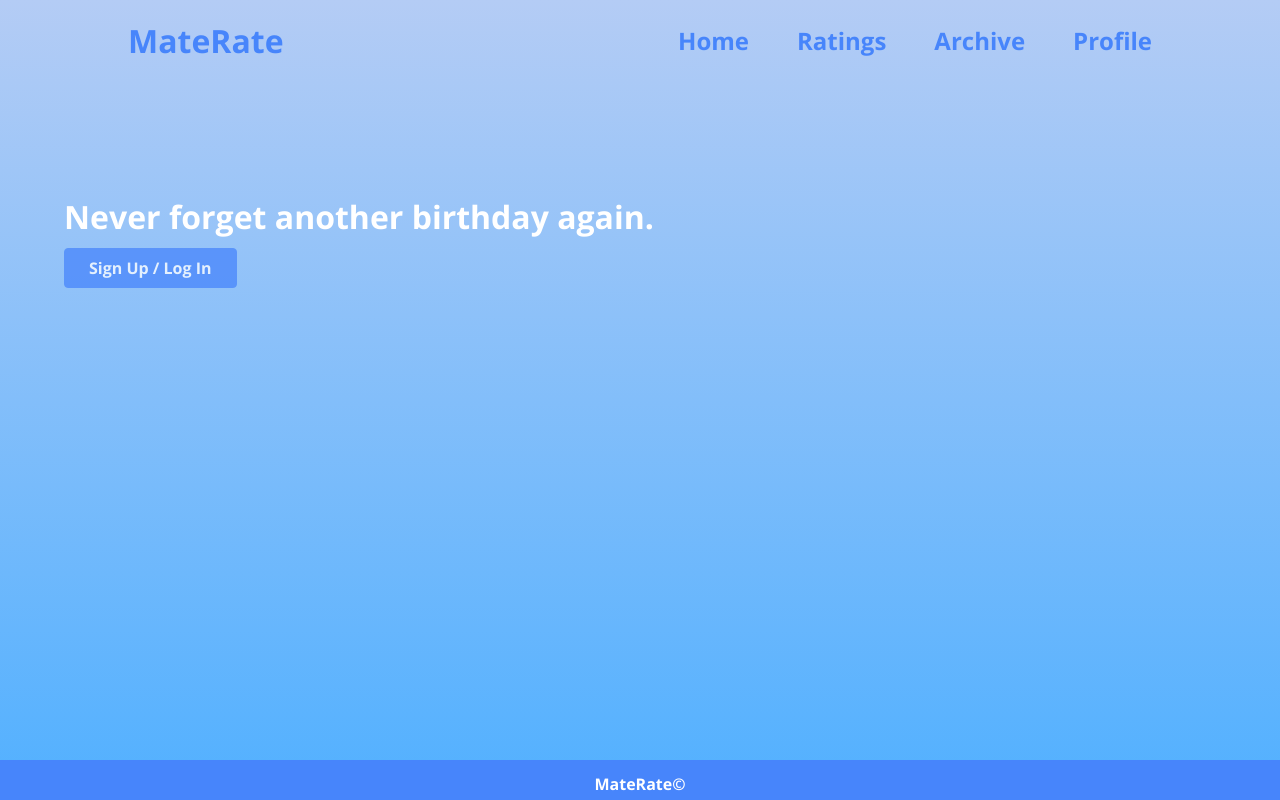
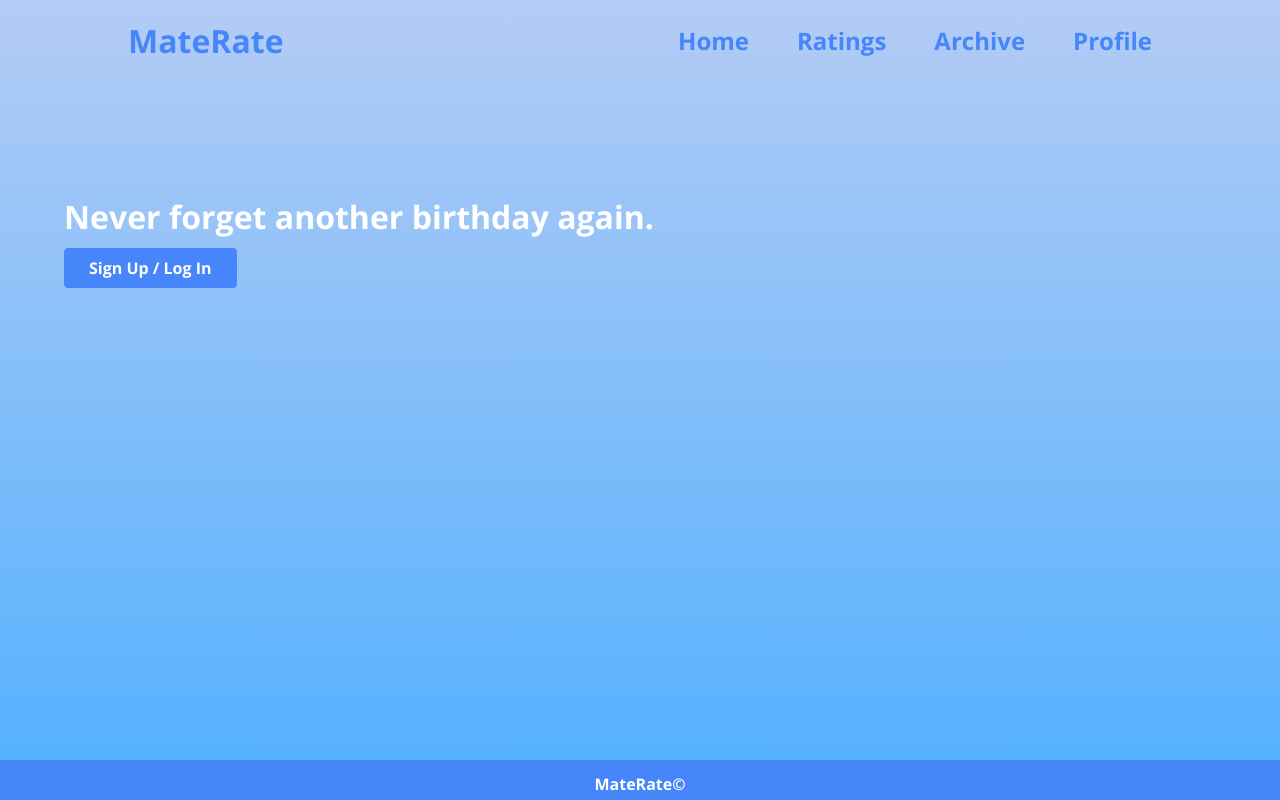
Before and after one commit to EvanDyce/stormhacks-2023, a React (Create React App) app in the folder stormhacks-react/: page / in a window 1280 px wide. In both pictures the pointer is over the button "Sign Up / Log In". Built offline with nearby package versions, Linux system fonts and the light colour scheme.

Commit message:
button change

```diff
--- a/stormhacks-react/src/pages/HomePage.module.css
+++ b/stormhacks-react/src/pages/HomePage.module.css
@@ -30,5 +30,5 @@
   color: white;
   border: solid #4785fb 1px;
   transition: 0.3s;
-  opacity: 0.75;
+  opacity: 1;
 }
```
